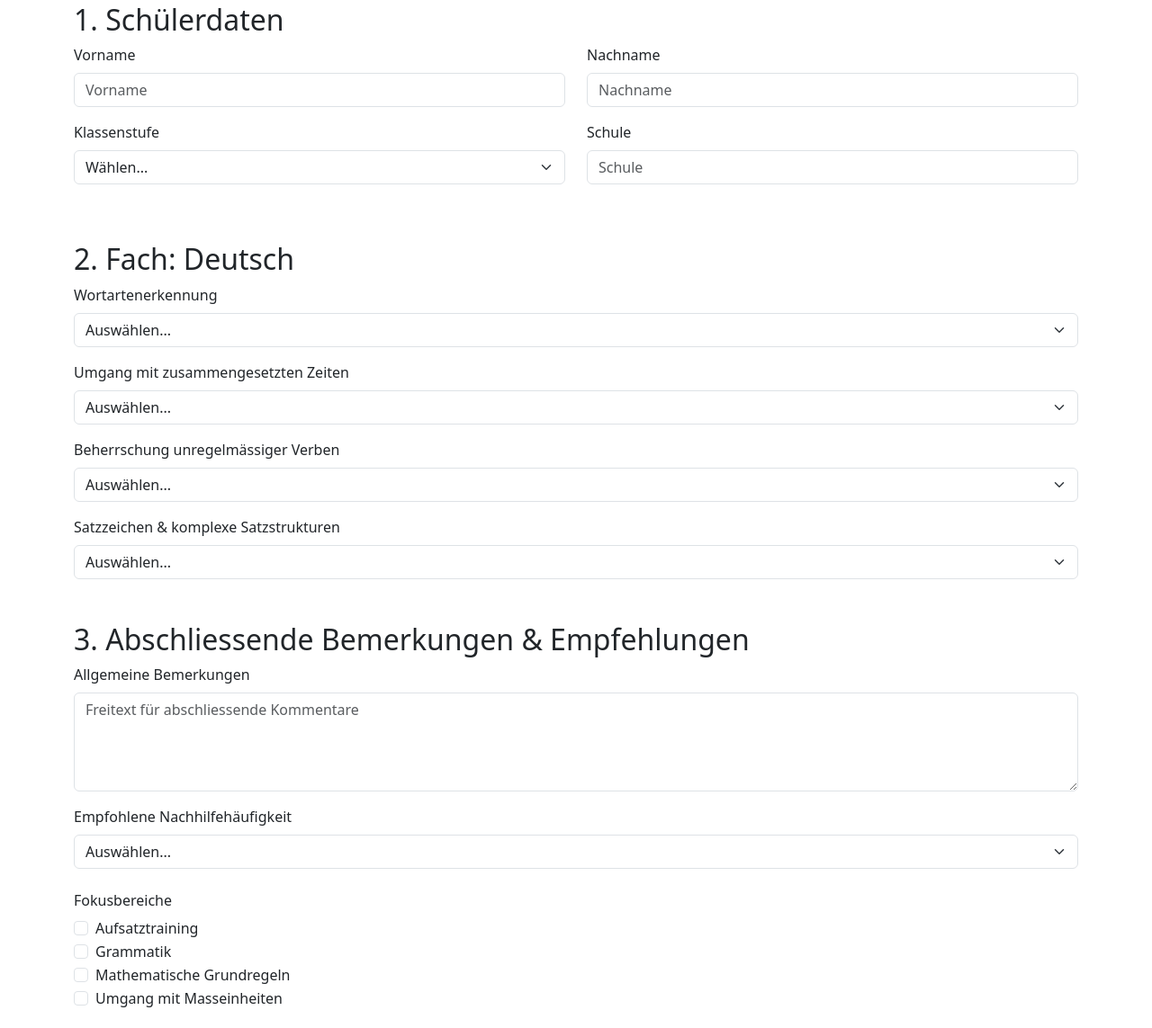
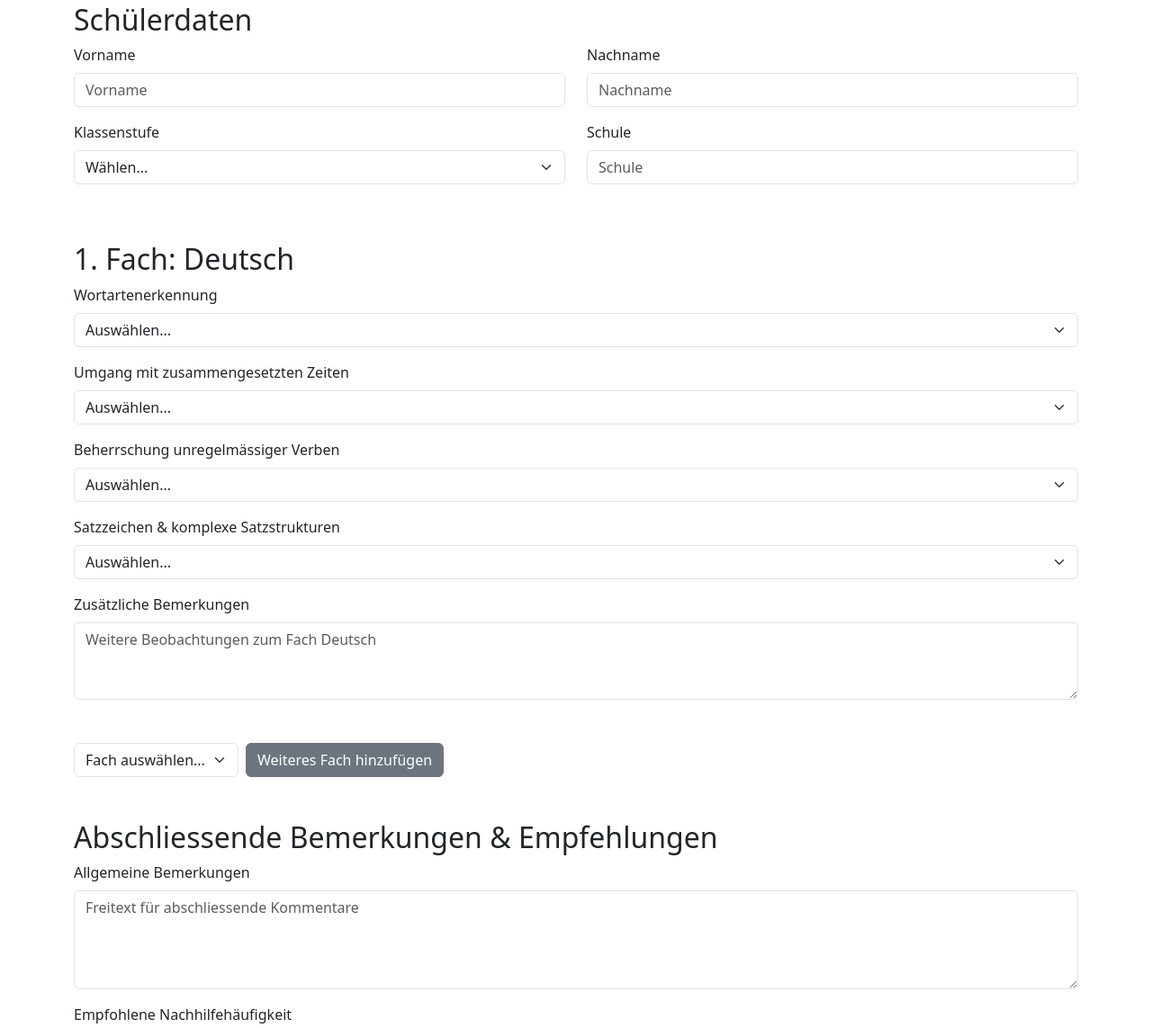
Before and after one commit to CodeWittJonas/standortbestimmung-ui, a plain HTML site: page index.html in a window 1280 px wide. Shown: the part 93-1236 px from the top of the page at 90% size. Drawn offline with nearby package versions, Linux system fonts and the light colour scheme.

Commit message:
feat: added dropdown for additional subjects

```diff
--- a/index.html
+++ b/index.html
@@ -16,7 +16,7 @@
 
         <!-- 1. Schülerdaten -->
         <section id="student-info" class="mb-5">
-            <h2>1. Schülerdaten</h2>
+            <h2>Schülerdaten</h2>
             <div class="row">
                 <div class="col-md-6 mb-3">
                     <label for="firstName" class="form-label">Vorname</label>
@@ -47,7 +47,7 @@
 
         <!-- 2. Fach Deutsch -->
         <section id="subject-german" class="mb-5">
-            <h2>2. Fach: Deutsch</h2>
+            <h2>1. Fach: Deutsch</h2>
 
             <div class="mb-3">
                 <label for="vocabRecognition" class="form-label">Wortartenerkennung</label>
@@ -88,11 +88,25 @@
                     <option>Fehleranfällig</option>
                 </select>
             </div>
+            <div class="mb-3">
+                <label for="comments_Deutsch" class="form-label">Zusätzliche Bemerkungen</label>
+                <textarea class="form-control" id="comments_Deutsch" rows="3" placeholder="Weitere Beobachtungen zum Fach Deutsch"></textarea>
+            </div>
         </section>
+
+        <!-- Add this right after the "subject-german" section -->
+        <div class="d-flex gap-2 mb-5">
+            <select class="form-select" id="subjectSelect" style="width: auto;">
+                <option selected disabled>Fach auswählen...</option>
+                <option value="Mathematik">Mathematik</option>
+                <option value="Französisch">Französisch</option>
+            </select>
+            <button type="button" class="btn btn-secondary" id="addSubjectBtn">Weiteres Fach hinzufügen</button>
+        </div>
 
         <!-- 3. Empfehlungen -->
         <section id="recommendations" class="mb-5">
-            <h2>3. Abschliessende Bemerkungen & Empfehlungen</h2>
+            <h2>Abschliessende Bemerkungen & Empfehlungen</h2>
 
             <div class="mb-3">
                 <label for="generalComments" class="form-label">Allgemeine Bemerkungen</label>
@@ -137,5 +151,6 @@
 
 <!-- Optional: Bootstrap JS -->
 <script src="https://cdn.jsdelivr.net/npm/bootstrap@5.4.0/dist/js/bootstrap.bundle.min.js"></script>
+<script src="script.js"></script>
 </body>
 </html>
```
